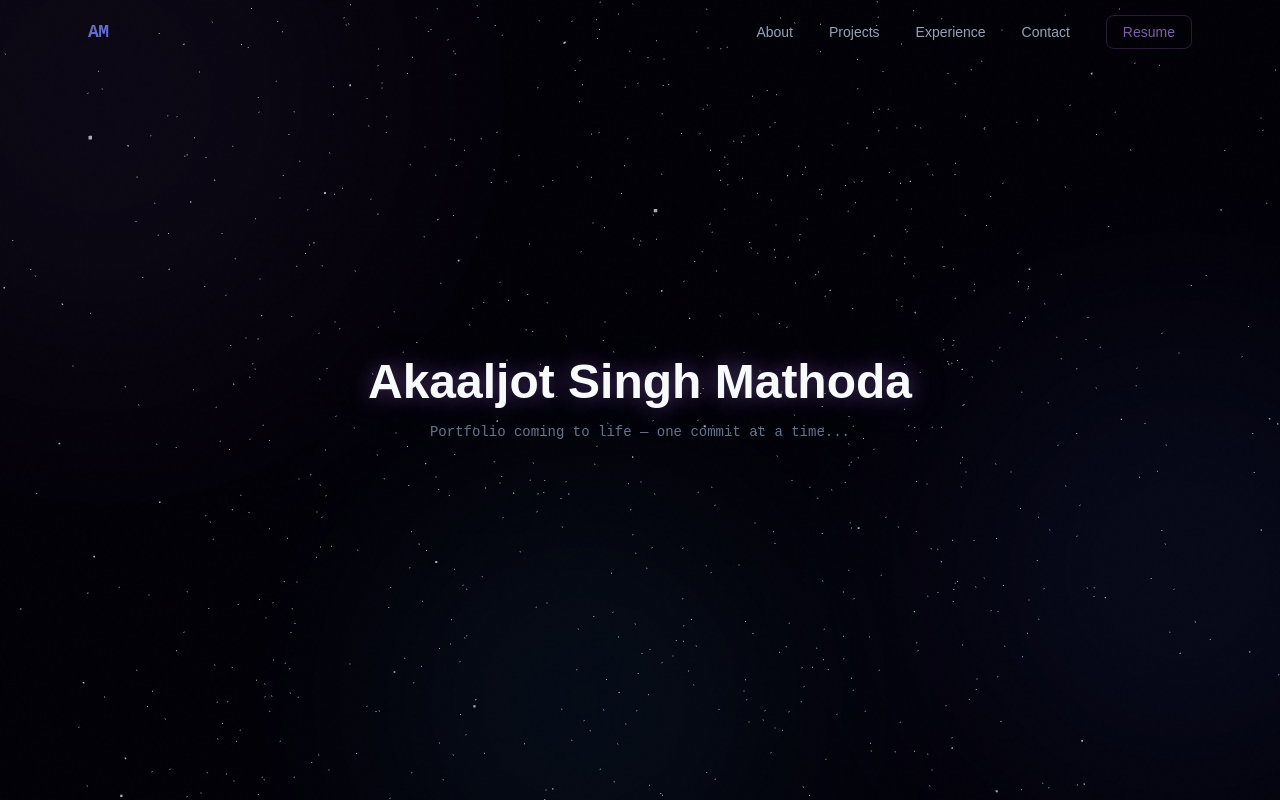
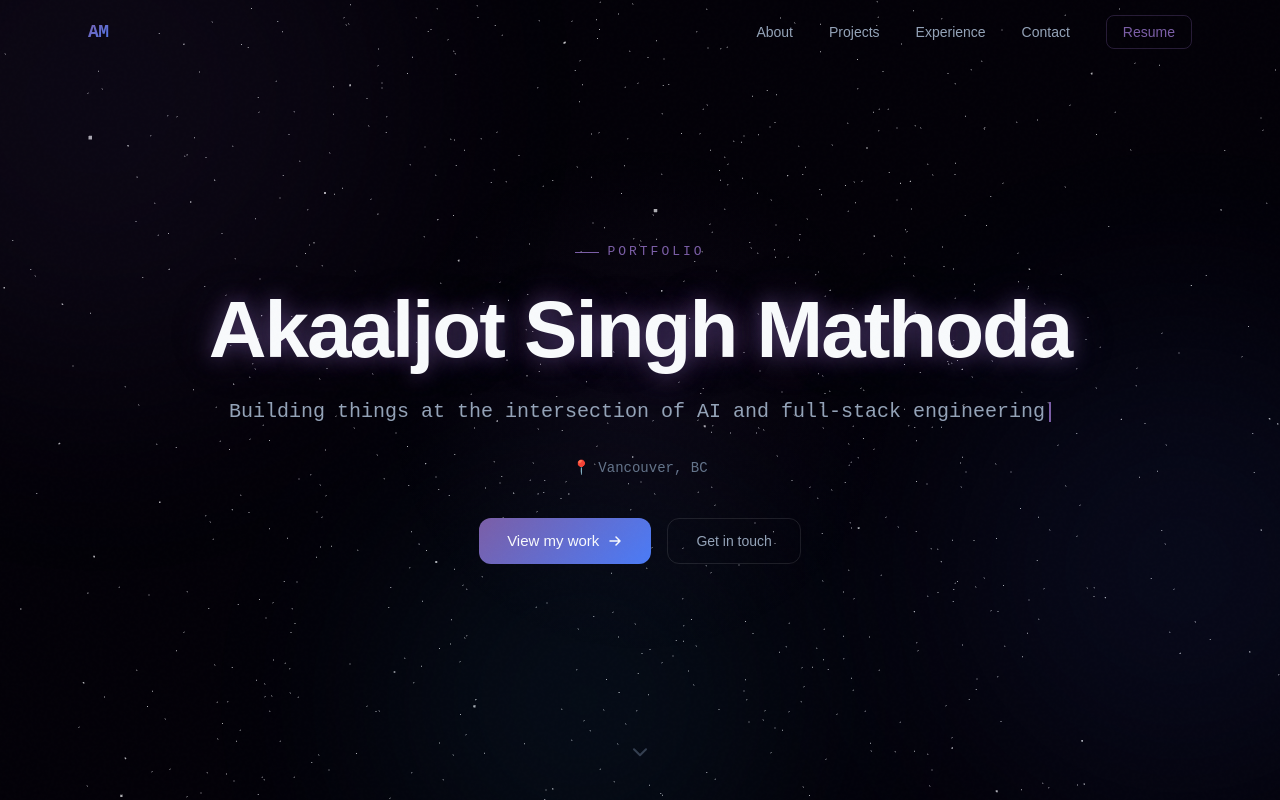
Before and after one commit to Jassa47/Portfolio, a Next.js app: page / in a window 1280 px wide. Built offline with nearby package versions, Linux system fonts and the light colour scheme.

Commit message:
feat: add hero section with typewriter effect and animated CTA

```diff
--- a/src/app/page.jsx
+++ b/src/app/page.jsx
@@ -1,6 +1,7 @@
 "use client";
 import dynamic from "next/dynamic";
 import Navbar from "@/components/Navbar";
+import Hero from "@/components/Hero";
 
 const StarField = dynamic(() => import("@/components/StarField"), {
   ssr: false,
@@ -23,21 +24,8 @@ export default function Home() {
 
       <div className="relative z-10">
         <Navbar />
-        <main className="min-h-screen flex items-center justify-center">
-          <div className="text-center">
-            <h1
-              className="font-display text-5xl font-bold mb-4 text-glow"
-              style={{ color: "var(--star-white)" }}
-            >
-              Akaaljot Singh Mathoda
-            </h1>
-            <p
-              className="font-mono text-sm"
-              style={{ color: "var(--text-muted)" }}
-            >
-              Portfolio coming to life — one commit at a time...
-            </p>
-          </div>
+        <main>
+          <Hero />
         </main>
       </div>
     </>
--- /dev/null
+++ b/src/components/Hero.jsx
@@ -0,0 +1,155 @@
+"use client";
+import { useState, useEffect } from "react";
+import { motion } from "framer-motion";
+import { personalInfo } from "@/data/portfolio";
+import { ChevronDown } from "lucide-react";
+
+function Typewriter({ text, delay = 0, speed = 50 }) {
+  const [displayed, setDisplayed] = useState("");
+  const [started, setStarted] = useState(false);
+
+  useEffect(() => {
+    const timeout = setTimeout(() => setStarted(true), delay);
+    return () => clearTimeout(timeout);
+  }, [delay]);
+
+  useEffect(() => {
+    if (!started) return;
+    if (displayed.length < text.length) {
+      const timer = setTimeout(() => {
+        setDisplayed(text.slice(0, displayed.length + 1));
+      }, speed);
+      return () => clearTimeout(timer);
+    }
+  }, [started, displayed, text, speed]);
+
+  return (
+    <span>
+      {displayed}
+      <span
+        className="inline-block w-[2px] h-[1em] ml-1 align-middle"
+        style={{
+          background: "var(--nebula-purple)",
+          animation: "blink 1s step-end infinite",
+        }}
+      />
+    </span>
+  );
+}
+
+function HeroLink({ href, className, style, children }) {
+  return (
+    <a href={href} className={className} style={style}>
+      {children}
+    </a>
+  );
+}
+
+export default function Hero() {
+  return (
+    <section
+      id="hero"
+      className="relative min-h-screen flex flex-col items-center justify-center px-6 overflow-hidden"
+    >
+      <div
+        className="absolute top-1/2 left-1/2 -translate-x-1/2 -translate-y-1/2 w-[600px] h-[600px] rounded-full pointer-events-none"
+        style={{
+          background:
+            "radial-gradient(circle, rgba(123,94,167,0.08) 0%, transparent 60%)",
+        }}
+      />
+
+      <div className="relative z-10 max-w-4xl mx-auto text-center">
+        <motion.div
+          initial={{ opacity: 0, y: 20 }}
+          animate={{ opacity: 1, y: 0 }}
+          transition={{ duration: 0.6, delay: 0.2 }}
+          className="mb-6"
+        >
+          <span className="section-label justify-center">Portfolio</span>
+        </motion.div>
+
+        <motion.h1
+          initial={{ opacity: 0, y: 30 }}
+          animate={{ opacity: 1, y: 0 }}
+          transition={{ duration: 0.8, delay: 0.4, ease: [0.25, 0.46, 0.45, 0.94] }}
+          className="font-display font-bold tracking-tight mb-6 text-glow"
+          style={{
+            fontSize: "clamp(2.5rem, 7vw, 5rem)",
+            lineHeight: 1.1,
+            color: "var(--star-white)",
+          }}
+        >
+          {personalInfo.name}
+        </motion.h1>
+
+        <motion.div
+          initial={{ opacity: 0 }}
+          animate={{ opacity: 1 }}
+          transition={{ duration: 0.5, delay: 1 }}
+          className="mb-8 font-mono text-lg md:text-xl"
+          style={{ color: "var(--text-secondary)" }}
+        >
+          <Typewriter text={personalInfo.tagline} delay={1200} speed={40} />
+        </motion.div>
+
+        <motion.p
+          initial={{ opacity: 0 }}
+          animate={{ opacity: 1 }}
+          transition={{ delay: 2.5 }}
+          className="text-sm mb-10 font-mono"
+          style={{ color: "var(--text-muted)" }}
+        >
+          📍 {personalInfo.location}
+        </motion.p>
+
+        <motion.div
+          initial={{ opacity: 0, y: 20 }}
+          animate={{ opacity: 1, y: 0 }}
+          transition={{ delay: 2.8, duration: 0.6 }}
+          className="flex flex-wrap gap-4 justify-center"
+        >
+          <HeroLink href="#projects" className="magnetic-btn">
+            View my work
+            <svg width="16" height="16" viewBox="0 0 16 16" fill="none">
+              <path
+                d="M3 8h10M9 4l4 4-4 4"
+                stroke="currentColor"
+                strokeWidth="1.5"
+                strokeLinecap="round"
+                strokeLinejoin="round"
+              />
+            </svg>
+          </HeroLink>
+          <HeroLink
+            href="#contact"
+            className="inline-flex items-center gap-2 px-7 py-3 rounded-xl text-sm font-medium transition-all duration-300 hover:bg-white/5"
+            style={{
+              border: "1px solid rgba(255,255,255,0.1)",
+              color: "var(--text-secondary)",
+            }}
+          >
+            Get in touch
+          </HeroLink>
+        </motion.div>
+      </div>
+
+      <motion.div
+        className="absolute bottom-10 left-1/2 -translate-x-1/2"
+        initial={{ opacity: 0 }}
+        animate={{ opacity: 1 }}
+        transition={{ delay: 3.5 }}
+      >
+        <motion.div
+          animate={{ y: [0, 8, 0] }}
+          transition={{ duration: 2, repeat: Infinity, ease: "easeInOut" }}
+        >
+          <ChevronDown
+            size={24}
+            style={{ color: "var(--text-muted)", opacity: 0.5 }}
+          />
+        </motion.div>
+      </motion.div>
+    </section>
+  );
+}
```
